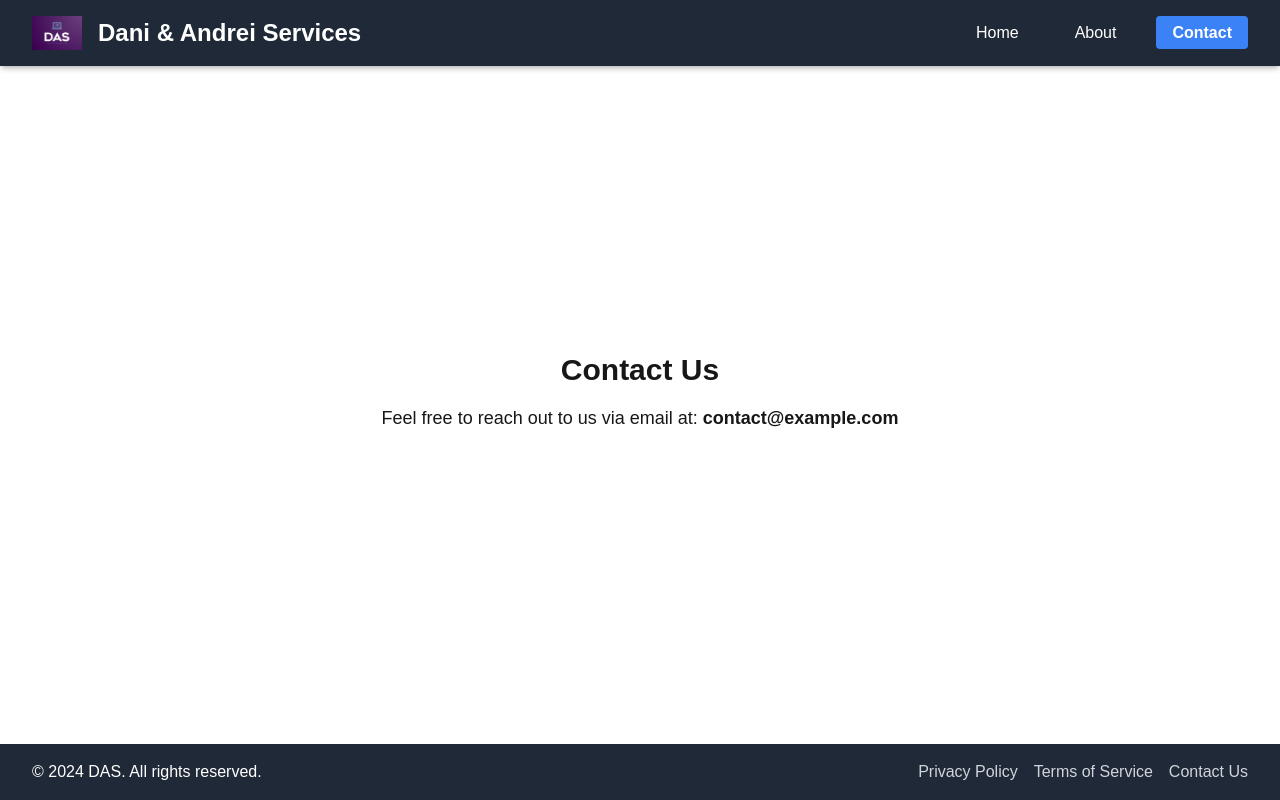
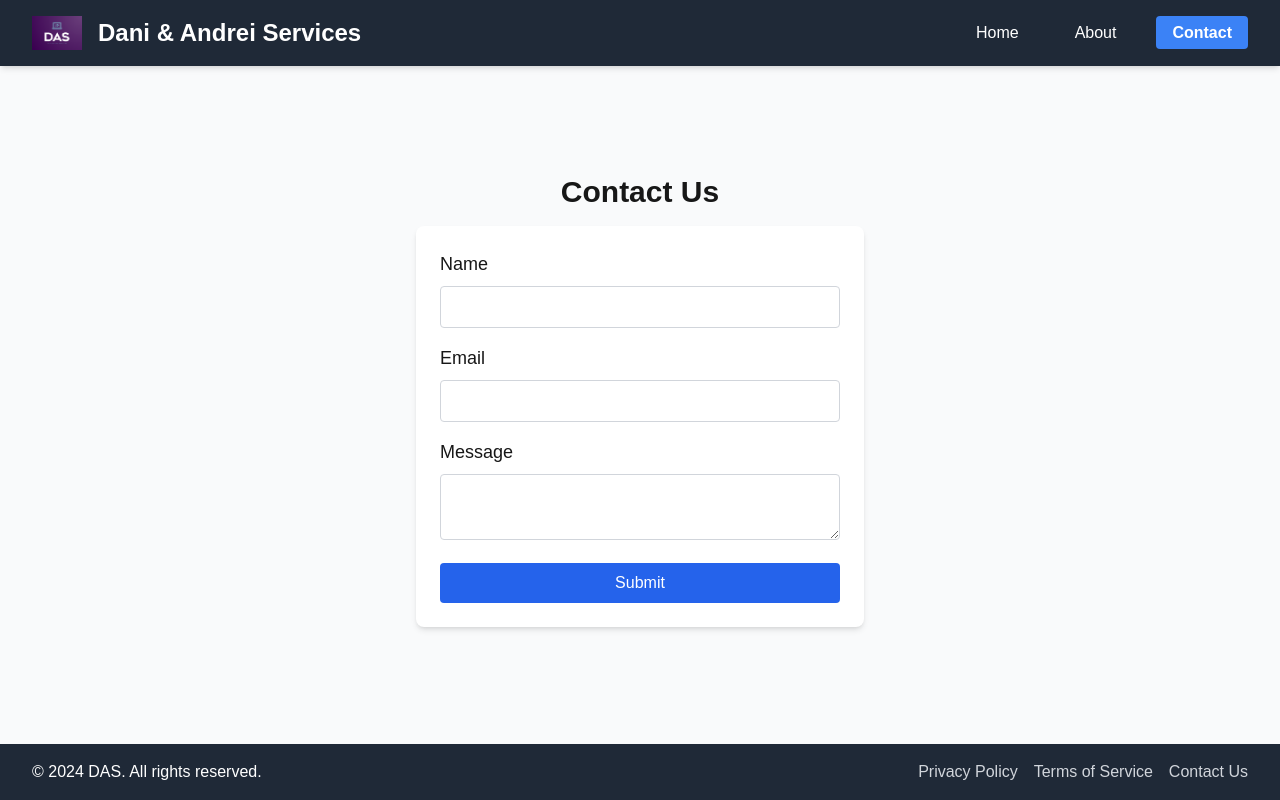
Before and after one commit to Andreihbk/das, a Next.js app: page /contact in a window 1280 px wide. Built offline with nearby package versions, Linux system fonts and the light colour scheme.

Commit message:
Added contact form, setup backend for it, still need to add db

```diff
--- /dev/null
+++ b/src/app/api/contact/route.ts
@@ -0,0 +1,15 @@
+import { NextResponse } from 'next/server';
+
+export async function POST(req: Request) {
+  const { name, email, message } = await req.json();
+
+  if (!name || !email || !message) {
+    return NextResponse.json({ error: 'Missing fields' }, { status: 400 });
+  }
+
+  // Log the data for now (you can connect it to a DB later)
+  console.log('Form submission:', { name, email, message });
+
+  // Send success response
+  return NextResponse.json({ message: 'Form submitted successfully' });
+}
--- a/src/app/contact/page.tsx
+++ b/src/app/contact/page.tsx
@@ -1,18 +1,121 @@
-import React from 'react';
-import Navbar from "../components/Navbar"; // Import the Navbar
-import Footer from "./../components/Footer"; // Import the Footer
+"use client";
+
+import React, { useState } from "react";
 
 export default function Contact() {
-    return (
-      <div className="min-h-screen">
-      <Navbar />
-      <div className="flex flex-col items-center justify-center min-h-screen p-8">
+  const [formData, setFormData] = useState({
+    name: '',
+    email: '',
+    message: ''
+  });
+
+  const [loading, setLoading] = useState(false);
+  const [message, setMessage] = useState(null);
+  const [messageType, setMessageType] = useState("info"); // Added messageType state
+
+  const handleChange = (e) => {
+    setFormData({ ...formData, [e.target.name]: e.target.value });
+  };
+
+  const validateEmail = (email) => {
+    const re = /^[^\s@]+@[^\s@]+\.[^\s@]+$/;
+    return re.test(String(email).toLowerCase());
+  };
+
+  const handleSubmit = async (e) => {
+    e.preventDefault();
+
+    // Basic validation
+    if (!validateEmail(formData.email)) {
+      setMessageType("error");
+      setMessage("Please enter a valid email address.");
+      return;
+    }
+
+    setLoading(true);
+    setMessage(null); // Reset previous message
+
+    try {
+      const res = await fetch("/api/contact", {
+        method: "POST",
+        headers: {
+          "Content-Type": "application/json",
+        },
+        body: JSON.stringify(formData),
+      });
+
+      const result = await res.json();
+      if (res.ok) {
+        setMessageType("success"); // Set message type to success
+        setMessage(result.message); // Show success message
+        setFormData({ name: '', email: '', message: '' }); // Reset form fields
+      } else {
+        setMessageType("error"); // Set message type to error
+        setMessage(result.error); // Show error message
+      }
+    } catch (error) {
+      console.error("Error submitting form:", error);
+      setMessageType("error"); // Set message type to error
+      setMessage("An error occurred while submitting the form.");
+    } finally {
+      setLoading(false); // Stop loading indicator
+    }
+  };
+
+  return (
+    <div className="flex flex-col min-h-screen bg-gray-50 dark:bg-gray-900">
+      <main className="flex flex-col flex-grow items-center justify-center p-8 sm:p-20">
         <h1 className="text-3xl font-bold mb-4">Contact Us</h1>
-        <p className="text-lg text-center mb-4">
-          Feel free to reach out to us via email at: <strong>contact@example.com</strong>
-        </p>
-      </div>
-      <Footer />
-      </div>
-    );
-  }
+        {loading && <div>Loading...</div>}
+        {message && (
+          <div className={`mt-4 p-2 rounded ${messageType === 'success' ? 'bg-green-200 text-green-800' : 'bg-red-200 text-red-800'}`}>
+            {message}
+          </div>
+        )}
+        <form
+          onSubmit={handleSubmit}
+          className="bg-white dark:bg-gray-800 p-6 rounded-lg shadow-md w-full max-w-md"
+        >
+          <div className="mb-4">
+            <label className="block text-lg mb-2">Name</label>
+            <input
+              className="w-full p-2 border border-gray-300 rounded"
+              type="text"
+              name="name"
+              value={formData.name}
+              onChange={handleChange}
+              required
+            />
+          </div>
+          <div className="mb-4">
+            <label className="block text-lg mb-2">Email</label>
+            <input
+              className="w-full p-2 border border-gray-300 rounded"
+              type="email"
+              name="email"
+              value={formData.email}
+              onChange={handleChange}
+              required
+            />
+          </div>
+          <div className="mb-4">
+            <label className="block text-lg mb-2">Message</label>
+            <textarea
+              className="w-full p-2 border border-gray-300 rounded"
+              name="message"
+              value={formData.message}
+              onChange={handleChange}
+              required
+            />
+          </div>
+          <button
+            type="submit"
+            className="w-full bg-blue-600 text-white py-2 rounded hover:bg-blue-700"
+          >
+            Submit
+          </button>
+        </form>
+      </main>
+    </div>
+  );
+}
```
